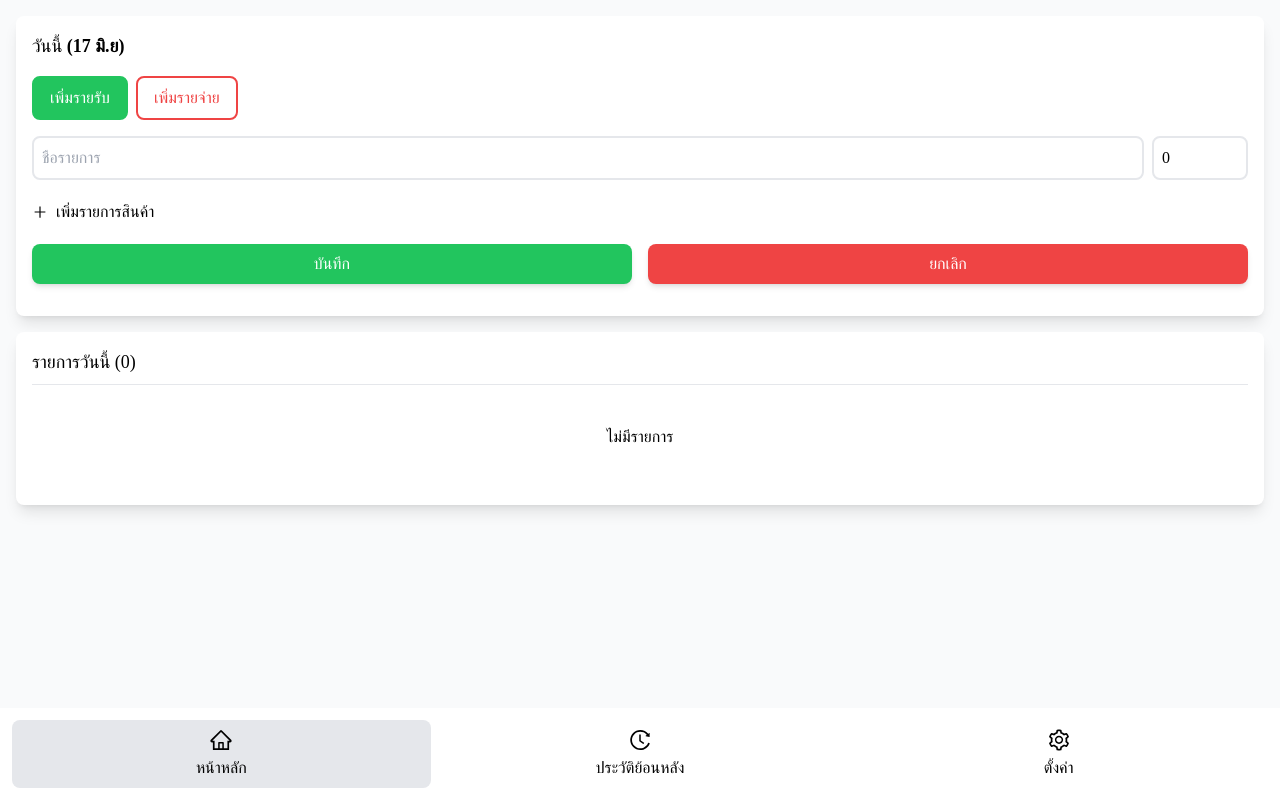
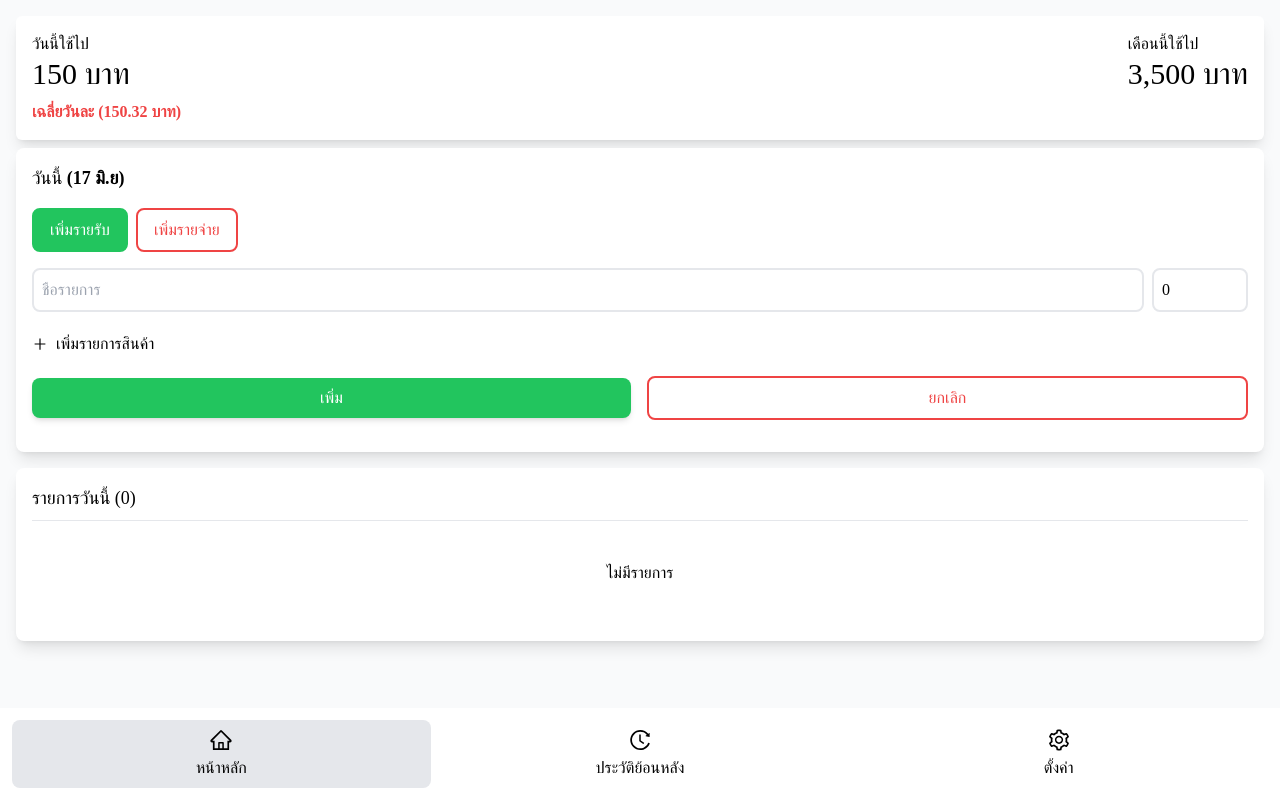
Before and after one commit to SornchaiTheDev/pocket-money, a Next.js app: page /home in a window 1280 px wide. Both pictures are taken after a click on the button "เพิ่มรายรับ". Built offline with nearby package versions, Linux system fonts and the light colour scheme; a web font is replaced by a local one.

Commit message:
Add : Moneystatus

```diff
--- a/components/AddList.tsx
+++ b/components/AddList.tsx
@@ -6,9 +6,10 @@ import { ItemsI } from "types/Items";
 
 interface AddListProps {
   type: "income" | "outcome";
+  onCancel: () => void;
 }
 
-function AddList({ type }: AddListProps) {
+function AddList({ type, onCancel }: AddListProps) {
   const [item, setItem] = useState<ItemsI>({ title: "", price: 0 });
   const [items, setItems] = useState<ItemsI[]>([]);
 
@@ -67,7 +68,6 @@ function AddList({ type }: AddListProps) {
           deleteItem={() => handleDeleteItem(uid!)}
           key={uid}
           onChange={(value) => handleOnChangeItem(value, uid!)}
-          onBlur={() => onItemBlur(uid!, i)}
         />
       ))}
       <button
@@ -79,9 +79,12 @@ function AddList({ type }: AddListProps) {
       </button>
       <div className="flex justify-between items-center gap-4">
         <button className="w-full bg-green-500 text-white rounded-lg p-2 shadow-md">
-          บันทึก
+          เพิ่ม
         </button>
-        <button className="w-full bg-red-500 text-white rounded-lg p-2 shadow-md">
+        <button
+          className="w-full border-red-500 text-red-500 hover:bg-red-500 hover:text-white   rounded-lg p-2 border-2"
+          onClick={onCancel}
+        >
           ยกเลิก
         </button>
       </div>
--- a/components/ItemList.tsx
+++ b/components/ItemList.tsx
@@ -4,11 +4,10 @@ import { BiTrash } from "react-icons/bi";
 
 interface ItemListProps {
   onChange: (value: ItemsI) => void;
-  onBlur: () => void;
   deleteItem: () => void;
 }
 
-const ItemList = ({ onBlur, onChange, deleteItem }: ItemListProps) => {
+const ItemList = ({ onChange, deleteItem }: ItemListProps) => {
   const [item, setItem] = useState<ItemsI>({ title: "", price: "" });
 
   const handleOnChange = (event: ChangeEvent<HTMLInputElement>) => {
@@ -21,7 +20,6 @@ const ItemList = ({ onBlur, onChange, deleteItem }: ItemListProps) => {
       <span className="ml-4">•</span>
       <input
         name="title"
-        onBlur={onBlur}
         value={item.title}
         onChange={handleOnChange}
         type="text"
--- /dev/null
+++ b/components/MoneyStatus.tsx
@@ -0,0 +1,21 @@
+import React from "react";
+
+function MoneyStatus() {
+  return (
+    <div className="w-full items-center bg-white p-4 shadow-lg mb-2 rounded-md">
+      <div className="flex justify-between">
+        <div className="">
+          <h2>วันนี้ใช้ไป</h2>
+          <h1 className="text-3xl">150 บาท</h1>
+        </div>
+        <div className="">
+          <h2>เดือนนี้ใช้ไป</h2>
+          <h1 className="text-3xl">3,500 บาท</h1>
+        </div>
+      </div>
+      <p className="text-red-500 mt-2 font-bold">เฉลี่ยวันละ (150.32 บาท)</p>
+    </div>
+  );
+}
+
+export default MoneyStatus;
--- a/pages/home.tsx
+++ b/pages/home.tsx
@@ -1,8 +1,9 @@
+import { useState } from "react";
 import { NextPage } from "next";
+import MoneyStatus from "@components/MoneyStatus";
 import BottomNav from "@components/BottomNav";
 import AddList from "@components/AddList";
 import { months } from "@assets/months";
-import { useState } from "react";
 
 const Index: NextPage = () => {
   const day = new Date().getDate();
@@ -13,6 +14,7 @@ const Index: NextPage = () => {
       <title>My Pocket</title>
 
       <div className="p-4 bg-gray-50 min-h-screen">
+        <MoneyStatus />
         <div className="w-full bg-white rounded-lg shadow-lg p-4">
           <h2 className="text-lg">
             วันนี้{" "}
@@ -38,7 +40,9 @@ const Index: NextPage = () => {
             </button>
           </div>
 
-          {type !== "none" && <AddList type={type} />}
+          {type !== "none" && (
+            <AddList type={type} onCancel={() => setType("none")} />
+          )}
         </div>
         <div className="mt-4 w-full bg-white rounded-lg shadow-lg p-4 mb-32 ">
           <h2 className="text-lg mb-2">รายการวันนี้ (0)</h2>
--- a/pages/list.tsx
+++ b/pages/list.tsx
@@ -17,7 +17,7 @@ const Index: NextPage = () => {
         </div>
         <div className="flex flex-col gap-4 w-full my-10 mb-28 px-4">
           {Array.from({ length: 30 }, (_, i) => (
-            <UsedCard day={i + 1} month={5} />
+            <UsedCard key={i} day={i + 1} month={5} />
           ))}
         </div>
       </div>
```
